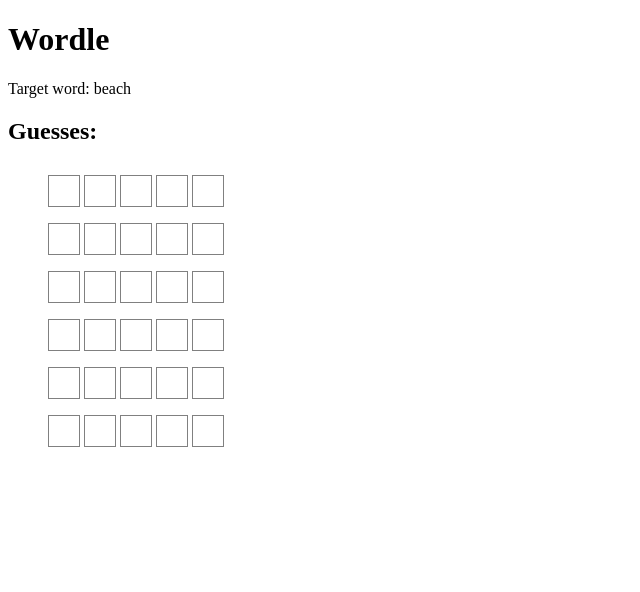
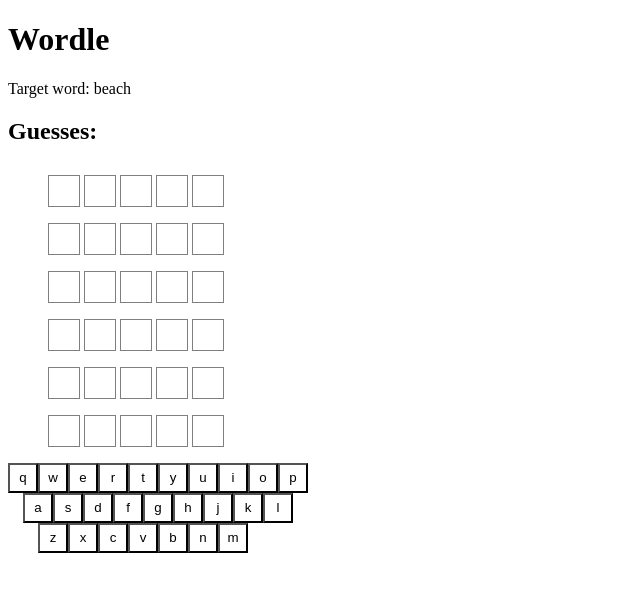
Before and after one commit to maurogestoso/wordle, a React (Vite) app: page / in a window 1280 px wide. Shown: the top 592 px of the page, without its empty margins (0-640 px from the left). Built offline with nearby package versions, Linux system fonts and the light colour scheme.

Commit message:
Implement keyboard

```diff
--- a/src/App.css
+++ b/src/App.css
@@ -11,15 +11,19 @@
   text-align: center;
 }
 
-.Tile.bg-green {
+.bg-green {
   background-color: greenyellow;
 }
-.Tile.bg-yellow {
+.bg-yellow {
   background-color: yellow;
 }
 
-.Tile.bg-gray {
+.bg-gray {
   background-color: lightgray;
+}
+
+.bg-white {
+  background-color: white;
 }
 
 ol {
@@ -31,3 +35,16 @@
   line-height: 32px;
   margin-bottom: 16px;
 }
+
+#Keyboard .row:nth-child(2) {
+  margin-left: 15px;
+}
+
+#Keyboard .row:nth-child(3) {
+  margin-left: 30px;
+}
+
+#Keyboard button {
+  width: 30px;
+  height: 30px;
+}
--- a/src/App.jsx
+++ b/src/App.jsx
@@ -2,13 +2,13 @@
 import "./App.css";
 
 function App({ targetWord }) {
-  const [{ guesses, currentGuessIndex }, dispatch] = React.useReducer(
-    guessesReducer,
-    {
+  const [{ guesses, currentGuessIndex, guessedLettersStatus }, dispatch] =
+    React.useReducer(guessesReducer, {
       currentGuessIndex: 0,
       guesses: ["", "", "", "", "", ""],
-    }
-  );
+      guessedLettersStatus: {},
+      targetWord,
+    });
   useKeyEventListener(dispatch);
 
   handleWin(targetWord, guesses, currentGuessIndex);
@@ -23,12 +23,18 @@
           <li key={i}>
             <WordTiles
               word={guess}
+              isGuessed={i < currentGuessIndex}
               targetWord={targetWord}
-              isGuessed={i < currentGuessIndex}
             />
           </li>
         ))}
       </ol>
+      <Keyboard
+        guessedLettersStatus={guessedLettersStatus}
+        typeLetter={(letter) =>
+          dispatch({ type: "TYPE_LETTER", payload: letter })
+        }
+      />
     </main>
   );
 }
@@ -41,7 +47,6 @@
     if (targetWord.includes(letter)) return "yellow";
     else return "gray";
   }
-
   return (
     <div className="WordTiles">
       {Array(5)
@@ -61,8 +66,36 @@
   );
 }
 
+function Keyboard({ guessedLettersStatus, typeLetter }) {
+  const keyRows = ["qwertyuiop", "asdfghjkl", "zxcvbnm"];
+  return (
+    <div id="Keyboard">
+      {keyRows.map((row) => (
+        <div key={row} className="row">
+          {row.split("").map((letter) => (
+            <button
+              key={letter}
+              className={
+                guessedLettersStatus[letter]
+                  ? `bg-${guessedLettersStatus[letter]}`
+                  : "bg-white"
+              }
+              onClick={() => {
+                typeLetter(letter);
+              }}
+            >
+              {letter}
+            </button>
+          ))}
+        </div>
+      ))}
+    </div>
+  );
+}
+
 function guessesReducer(state, action) {
   let newGuesses;
+  let newGuessedLettersStatus;
   const currentGuess = state.guesses[state.currentGuessIndex];
   switch (action.type) {
     case "TYPE_LETTER":
@@ -77,9 +110,18 @@
       return { ...state, guesses: newGuesses };
     case "GUESS_WORD":
       if (currentGuess.length !== 5) return state;
+      const { targetWord } = state;
+      newGuessedLettersStatus = { ...state.guessedLettersStatus };
+      currentGuess.split("").forEach((letter, i) => {
+        if (targetWord[i] === letter) newGuessedLettersStatus[letter] = "green";
+        else if (targetWord.includes(letter))
+          newGuessedLettersStatus[letter] = "yellow";
+        else newGuessedLettersStatus[letter] = "gray";
+      });
       return {
         ...state,
         currentGuessIndex: state.currentGuessIndex + 1,
+        guessedLettersStatus: newGuessedLettersStatus,
       };
   }
   return state;
@@ -88,7 +130,6 @@
 function useKeyEventListener(dispatch) {
   React.useEffect(() => {
     const listener = (event) => {
-      console.log("🚀 ~ document.addEventListener ~ event.key:", event.key);
       if (event.key === "Backspace") return dispatch({ type: "BACKSPACE" });
       if (event.key === "Enter") return dispatch({ type: "GUESS_WORD" });
       if (/^[a-zA-Z]$/.test(event.key))
```
